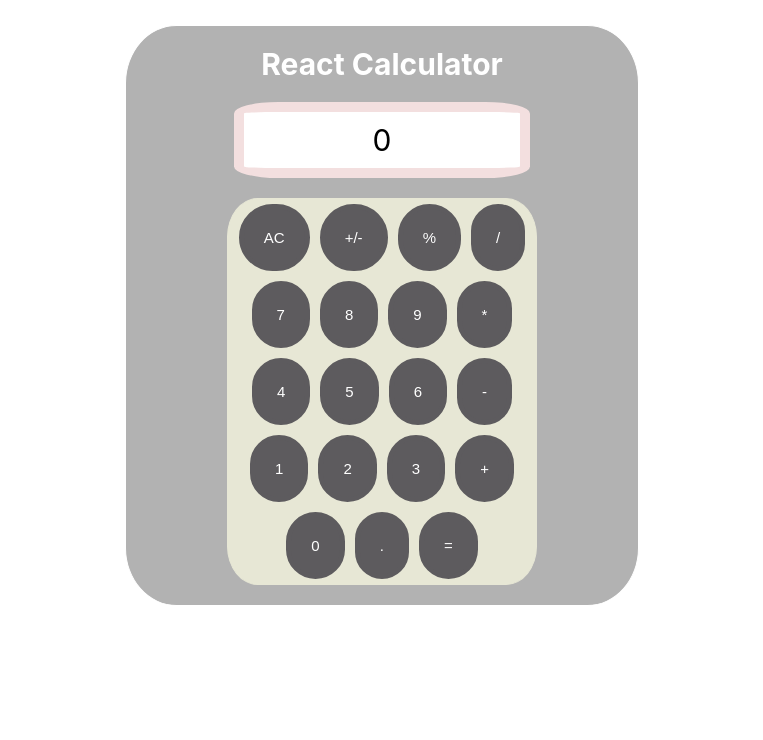
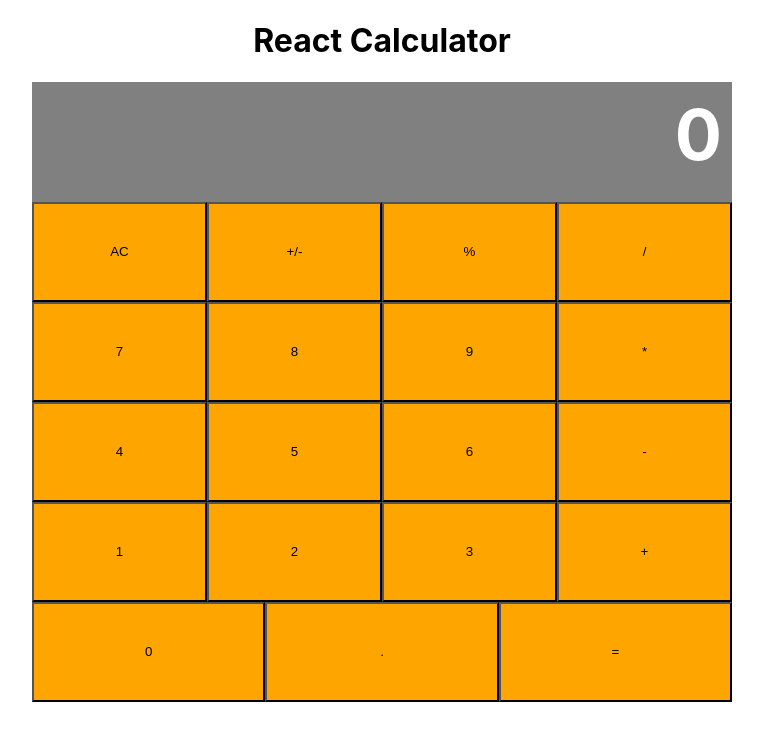
Before and after one commit to necmigunduz/calculator-react, a React (Create React App) app: page / in a window 1280 px wide. Shown: the top 740 px of the page, without its empty margins (258-1021 px from the left). Built offline with nearby package versions, Linux system fonts and the light colour scheme.

Commit message:
Change style

```diff
--- a/package.json
+++ b/package.json
@@ -11,6 +11,7 @@
     "react": "^17.0.2",
     "react-dom": "^17.0.2",
     "react-scripts": "4.0.3",
+    "styled-components": "^5.3.0",
     "web-vitals": "^1.0.1"
   },
   "scripts": {
--- a/src/components/App.css
+++ /dev/null
@@ -1,13 +0,0 @@
-.App {
-  text-align: center;
-  border: 1px solid rgb(255, 255, 255);
-  border-radius: 10%;
-  width: 40%;
-  margin: 25px auto;
-  background-color: rgba(0, 0, 0, 0.301);
-}
-
-h1 {
-  color: white;
-  font-size: 30px;
-}
--- a/src/components/App.js
+++ b/src/components/App.js
@@ -1,8 +1,8 @@
 import React, { useState } from 'react';
+import styled from 'styled-components';
 import Display from './Display';
 import ButtonPanel from './ButtonPanel'; // eslint-disable-next-line
 import calculate from '../logic/calculate';
-import './App.css';
 
 const App = () => {
   const [state, setState] = useState({
@@ -22,13 +22,18 @@ const App = () => {
   };
 
   const { total, next, operation } = state;
+  const S = styled.div`
+  display: flex;
+  flex-direction: column;
+  align-items: center;
+  `;
   return (
     <>
-      <div className="App">
+      <S>
         <h1>React Calculator</h1>
         <Display result={total} next={next} operation={operation} />
         <ButtonPanel clickHandler={handleClick} />
-      </div>
+      </S>
     </>
   );
 };
--- a/src/components/Button.js
+++ b/src/components/Button.js
@@ -1,13 +1,16 @@
 import React from 'react';
 import PropTypes from 'prop-types';
+import './styles.css';
 
-export default function Button(props) { // eslint-disable-next-line
-  const { name, clickHandler } = props;
+export default function Button(props) {
+  const { // eslint-disable-next-line
+    name, color, wide, clickHandler,
+  } = props;
   const handleClick = (buttonName) => props.clickHandler(buttonName);
   return (
     <div className="button">
       <button
-        className="name"
+        className={`button ${color} ${wide}`}
         type="button"
         onClick={handleClick.bind(this, name)}
       >
@@ -19,9 +22,13 @@ export default function Button(props) { // eslint-disable-next-line
 
 Button.propTypes = {
   name: PropTypes.string,
+  color: PropTypes.string,
+  wide: PropTypes.string,
   clickHandler: PropTypes.func.isRequired,
 };
 
 Button.defaultProps = {
   name: '',
+  color: 'orange',
+  wide: '',
 };
--- a/src/components/ButtonPanel.js
+++ b/src/components/ButtonPanel.js
@@ -5,33 +5,34 @@ import './styles.css';
 
 function ButtonPanel(props) {
   const handleClick = (buttonName) => props.clickHandler(buttonName);
+
   return (
-    <div className="button-panel">
-      <div className="buttons">
+    <div className="panel">
+      <div className="flex height-100">
         <Button name="AC" clickHandler={handleClick} />
         <Button name="+/-" clickHandler={handleClick} />
         <Button name="%" clickHandler={handleClick} />
         <Button name="/" clickHandler={handleClick} />
       </div>
-      <div className="buttons">
+      <div className="flex height-100">
         <Button name="7" clickHandler={handleClick} />
         <Button name="8" clickHandler={handleClick} />
         <Button name="9" clickHandler={handleClick} />
         <Button name="*" clickHandler={handleClick} />
       </div>
-      <div className="buttons">
+      <div className="flex height-100">
         <Button name="4" clickHandler={handleClick} />
         <Button name="5" clickHandler={handleClick} />
         <Button name="6" clickHandler={handleClick} />
         <Button name="-" clickHandler={handleClick} />
       </div>
-      <div className="buttons">
+      <div className="flex height-100">
         <Button name="1" clickHandler={handleClick} />
         <Button name="2" clickHandler={handleClick} />
         <Button name="3" clickHandler={handleClick} />
         <Button name="+" clickHandler={handleClick} />
       </div>
-      <div className="buttons bottom">
+      <div className="flex height-100">
         <Button name="0" clickHandler={handleClick} />
         <Button name="." clickHandler={handleClick} />
         <Button name="=" clickHandler={handleClick} />
--- a/src/components/Display.js
+++ b/src/components/Display.js
@@ -5,9 +5,7 @@ import './styles.css';
 export default function Display(props) {
   const { result, next, operation } = props;
   return (
-    <div className="display">
-      {`${result} ${operation} ${next}`}
-    </div>
+    <div className="display height-100">{`${result} ${operation} ${next}`}</div>
   );
 }
 
--- a/src/components/styles.css
+++ b/src/components/styles.css
@@ -1,43 +1,39 @@
-.button-panel {
+.flex {
     display: flex;
-    flex-direction: column;
-    border: 1px solid rgb(231, 231, 213);
-    border-radius: 10%;
-    width: 60%;
-    margin: 20px auto;
-    background: rgb(231, 231, 213);
   }
 
-.buttons {
-    display: flex;
-    margin: auto;
+  .button {
+    width: 100%;
+    height: 100%;
+    cursor: pointer;
   }
 
-button {
-    font-size: 15px;
-    margin: 5px;
-    padding: 20px;
-    border: 5px solid rgb(93, 91, 94);
-    border-radius: 50px;
-    background-color: rgb(93, 91, 94);
-    color: white;
+  .gray{
+    background-color: rgb(221, 221, 221);
   }
 
-button:hover {
-    font-size: 15px;
-    padding: 16px;
-    background: white;
-    color: black;
-    border: 3px solid yellow;
-    font-weight: bolder;
+  .wide{
+    width: 50%;
   }
 
-.display {
-    font-size: 30px;
-    border: 10px solid rgba(224, 173, 173, 0.384);
-    background-color: white;
-    border-radius: 15%;
+  .orange{
+    background-color: orange;
+  }
+
+  .height-100{
+    height: 100px;
+  }
+
+  .display{
+    width: 680px;
+    background-color: gray;
+    color: white;
+    font-weight: bold;
+    font-size: 70px;
+    text-align: right;
     padding: 10px;
-    width: 50%;
-    margin: 10px auto;
   }
+
+  .panel{
+    width: 700px;
+  }
```
Also changed, not shown: 1 other file (tests, documents, lock files or other folders). Lines whose indentation alone changed are shown as unchanged.
